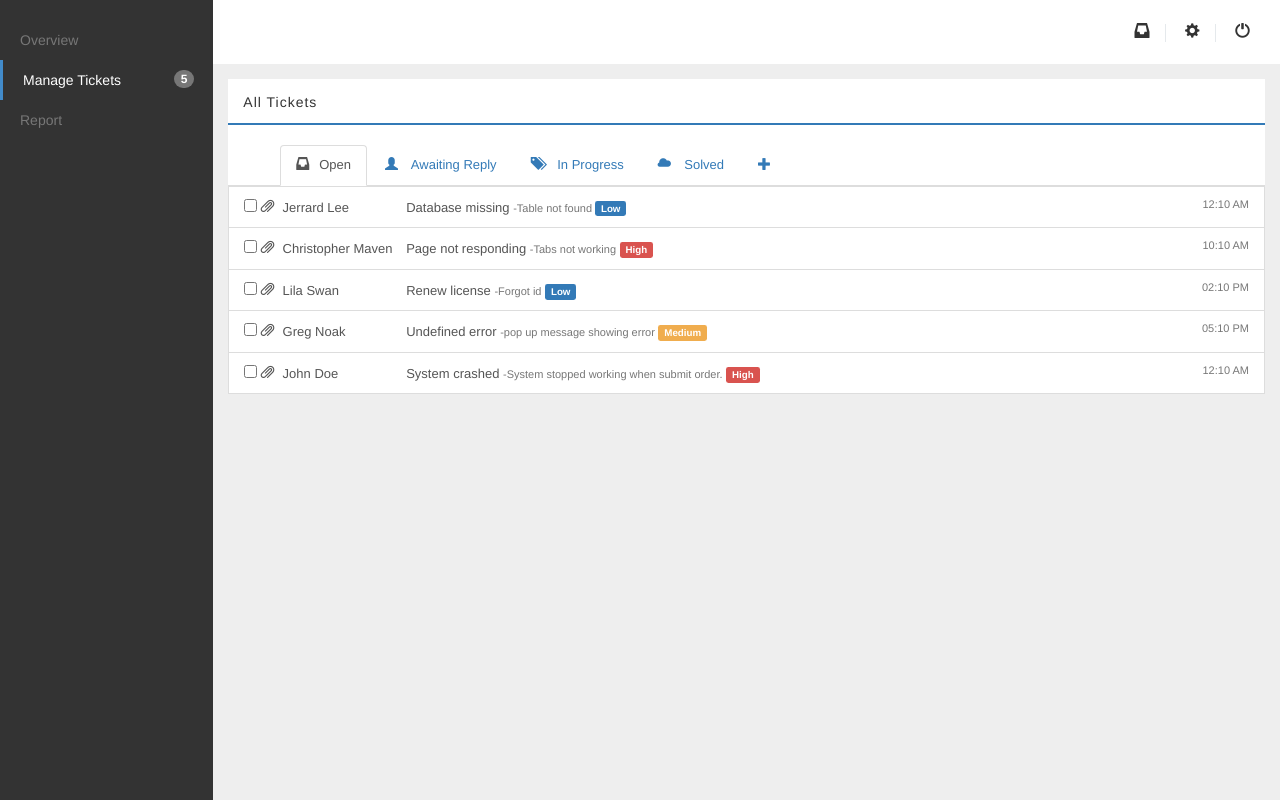
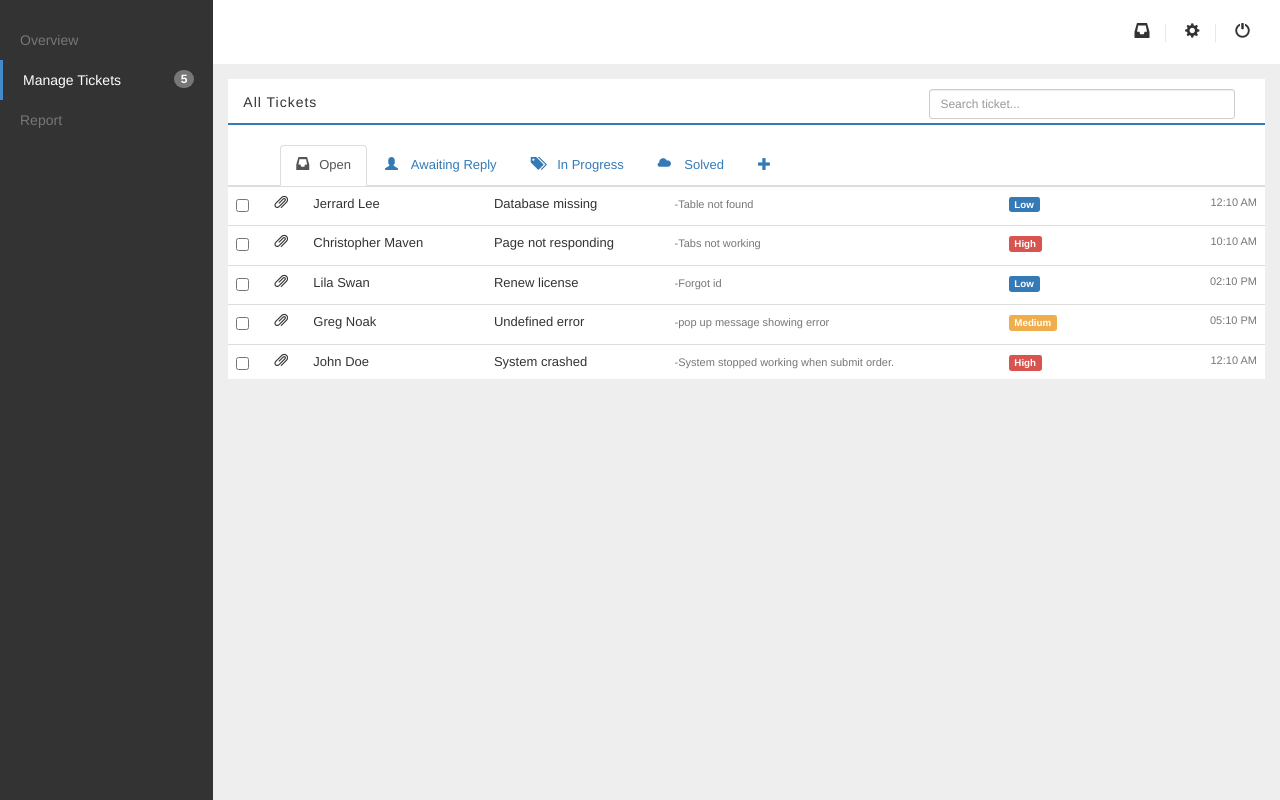
Before and after one commit to nicolehwa/helpdesk, a plain HTML site: page ManageTicket.html in a window 1280 px wide. Drawn offline with nearby package versions, Linux system fonts and the light colour scheme; a script that the page names is missing.

Commit message:
Updated table

```diff
--- a/ManageTicket.html
+++ b/ManageTicket.html
@@ -55,7 +55,12 @@
         <div class="col-sm-9 col-sm-offset-3 col-md-10 col-md-offset-2">
     <!-- Nav tabs -->
             <div class="stdpad">
-            <div class="table-head">All Tickets</div>
+            <div class="table-head">All Tickets
+               <div class="pull-right col-md-4" style="padding-top: 10px; padding-botton: 10px;">
+                      <input type="text" class="form-control input-sm" placeholder="Search ticket...">
+                </div>
+            </div>
+
             <div class="row row-header-margin"></div>
             <ul class="nav nav-tabs">
                 <li class="active"><a href="#open" data-toggle="tab"><span class="glyphicon glyphicon-inbox">
@@ -73,57 +78,59 @@
             <!-- Tab panes -->
                 <div class="tab-content">
                     <div class="tab-pane fade in active" id="open">
-                        <div class="list-group">
-                            <a href="details.html" class="list-group-item">
-                                <input type="checkbox"></label>
-                                <span class="glyphicon glyphicon-paperclip"></span>
-                                <span class="name" style="min-width: 120px; display: inline-block;">Jerrard Lee</span>
-                                <span class="">Database missing</span>
-                                <span class="text-muted" style="font-size: 11px;">-Table not found </span>
-                                <span class="pull-right"></span>
-                                <span class="name" style="min-width: 120px; display: inline-block;"><span class="label label-primary">Low</span></span>
-                                <span class="text-muted pull-right" style="font-size: 11px;">12:10 AM</span>
-                            </a>
-                            <a href="details.html" class="list-group-item">
-                                <input type="checkbox"></label>
-                                <span class="glyphicon glyphicon-paperclip"></span>
-                                <span class="name" style="min-width: 120px; display: inline-block;">Christopher Maven</span>
-                                <span class="">Page not responding</span>
-                                <span class="text-muted" style="font-size: 11px;">-Tabs not working</span>
-                                <span class="pull-right"></span>
-                                <span class="name" style="min-width: 120px; display: inline-block;"><span class="label label-danger">High</span></span>
-                                <span class="text-muted pull-right" style="font-size: 11px;">10:10 AM</span>
-                            </a>
-                            <a href="details.html" class="list-group-item">
-                                <input type="checkbox"></label>
-                                <span class="glyphicon glyphicon-paperclip"></span>
-                                <span class="name" style="min-width: 120px; display: inline-block;">Lila Swan</span>
-                                <span class="">Renew license</span>
-                                <span class="text-muted" style="font-size: 11px;">-Forgot id</span>
-                                <span class="pull-right"></span>
-                                <span class="name" style="min-width: 120px; display: inline-block;"><span class="label label-primary">Low</span></span>
-                                <span class="text-muted pull-right" style="font-size: 11px;">02:10 PM</span>
-                            </a>
-                            <a href="details.html" class="list-group-item">
-                               <input type="checkbox"></label>
-                                <span class="glyphicon glyphicon-paperclip"></span>
-                                <span class="name" style="min-width: 120px; display: inline-block;">Greg Noak</span>
-                                <span class="">Undefined error</span>
-                                <span class="text-muted" style="font-size: 11px;">-pop up message showing error</span>
-                                <span class="pull-right"></span>
-                                <span class="name" style="min-width: 120px; display: inline-block;"><span class="label label-warning">Medium</span></span>
-                                <span class="text-muted pull-right" style="font-size: 11px;">05:10 PM</span>
-                            </a>
-                            <a href="details.html" class="list-group-item">
-                                <input type="checkbox"/>
-                                <span class="glyphicon glyphicon-paperclip"></span>
-                                <span class="name" style="min-width: 120px; display: inline-block;">John Doe</span>
-                                <span class="">System crashed</span>
-                                <span class="text-muted" style="font-size: 11px;">-System stopped working when submit order.</span>
-                                <span class="pull-right"></span>
-                                <span class="name" style="min-width: 120px; display: inline-block;"><span class="label label-danger">High</span></span>
-                                <span class="text-muted pull-right" style="font-size: 11px;">12:10 AM</span>
-                            </a>
+                        <div class="table-responsive">
+                            <table class="table table-hover">
+                            <tr onclick="document.location = 'details.html';" style="cursor: pointer">
+                             <td><input type="checkbox"></label></td>
+                             <td><span class="glyphicon glyphicon-paperclip"></span></td>
+                             <td><span class="name" style="min-width: 120px; display: inline-block;">Jerrard Lee</span></td>
+                             <td>Database missing</td>
+                             <td><span class="text-muted" style="font-size: 11px;">-Table not found </span></td>
+                             <td><span class="pull-right"></span></td>
+                             <td><span class="name" style="min-width: 120px; display: inline-block;"><span class="label label-primary">Low</span></span></td>
+                             <td><span class="text-muted pull-right" style="font-size: 11px;">12:10 AM</span></td>
+                            </tr>
+                            <tr  onclick="document.location = 'details.html';" style="cursor: pointer">
+                            <td><input type="checkbox"></label></td>
+                            <td><span class="glyphicon glyphicon-paperclip"></span></td>
+                            <td><span class="name" style="min-width: 120px; display: inline-block;">Christopher Maven</span></td>
+                            <td><span class="">Page not responding</span></td>
+                            <td><span class="text-muted" style="font-size: 11px;">-Tabs not working</span></td>
+                            <td><span class="pull-right"></span></td>
+                            <td><span class="name" style="min-width: 120px; display: inline-block;"><span class="label label-danger">High</span></span></td>
+                            <td><span class="text-muted pull-right" style="font-size: 11px;">10:10 AM</span> </td>
+                            </tr>
+                            <tr  onclick="document.location = 'details.html';" style="cursor: pointer">
+                            <td><input type="checkbox"></label></td>
+                            <td><span class="glyphicon glyphicon-paperclip"></span></td>
+                            <td><span class="name" style="min-width: 120px; display: inline-block;">Lila Swan</span></td>
+                            <td><span class="">Renew license</span></td>
+                            <td><span class="text-muted" style="font-size: 11px;">-Forgot id</span></td>
+                            <td><span class="pull-right"></span></td>
+                            <td><span class="name" style="min-width: 120px; display: inline-block;"><span class="label label-primary">Low</span></span></td>
+                            <td><span class="text-muted pull-right" style="font-size: 11px;">02:10 PM</span></td>
+                            </tr>
+                            <tr  onclick="document.location = 'details.html';" style="cursor: pointer">
+                            <td><input type="checkbox"></label></td>
+                            <td><span class="glyphicon glyphicon-paperclip"></span></td>
+                            <td><span class="name" style="min-width: 120px; display: inline-block;">Greg Noak</span></td>
+                            <td><span class="">Undefined error</span></td>
+                            <td><span class="text-muted" style="font-size: 11px;">-pop up message showing error</span></td>
+                            <td><span class="pull-right"></span></td>
+                            <td><span class="name" style="min-width: 120px; display: inline-block;"><span class="label label-warning">Medium</span></span></td>
+                            <td><span class="text-muted pull-right" style="font-size: 11px;">05:10 PM</span></td>
+                            </tr>
+                            <tr  onclick="document.location = 'details.html';" style="cursor: pointer">
+                            <td><input type="checkbox"/></td>
+                            <td><span class="glyphicon glyphicon-paperclip"></span></td>
+                            <td><span class="name" style="min-width: 120px; display: inline-block;">John Doe</span></td>
+                            <td><span class="">System crashed</span></td>
+                            <td><span class="text-muted" style="font-size: 11px;">-System stopped working when submit order.</span></td>
+                            <td><span class="pull-right"></span></td>
+                            <td><span class="name" style="min-width: 120px; display: inline-block;"><span class="label label-danger">High</span></span></td>
+                            <td><span class="text-muted pull-right" style="font-size: 11px;">12:10 AM</span></td>
+                            </tr>
+                            </table>
                         </div>
                     </div>
                     <div class="tab-pane fade in" id="awaiting">
--- a/style.css
+++ b/style.css
@@ -1,8 +1,6 @@
 /*
  * Base structure
  */
-
-
 /* Move down content because we have a fixed navbar that is 50px tall */
 
 body {
```
Also changed, not shown: details.html (+3 -4 lines), ticket.html (+1 -1 lines).
